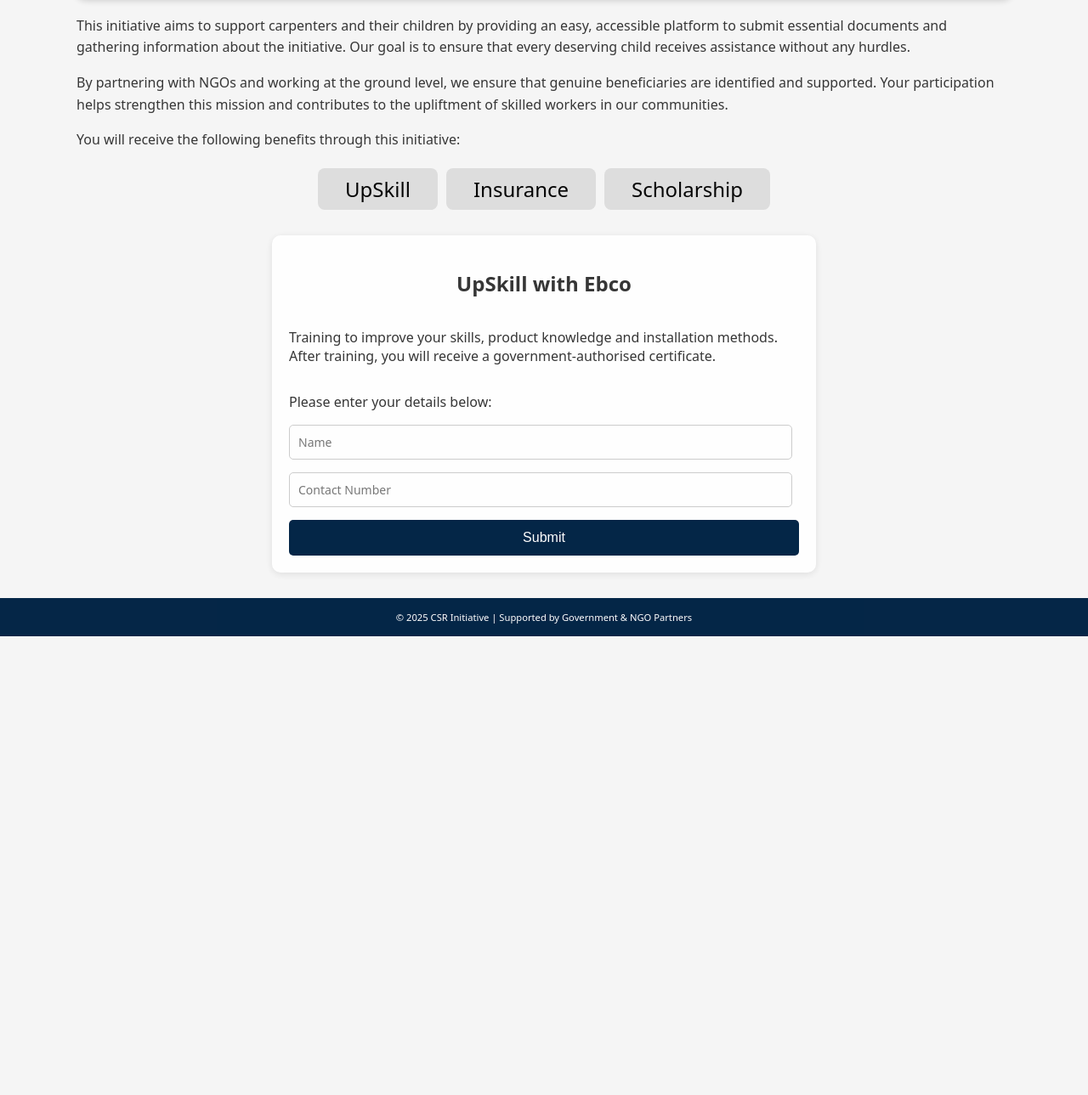
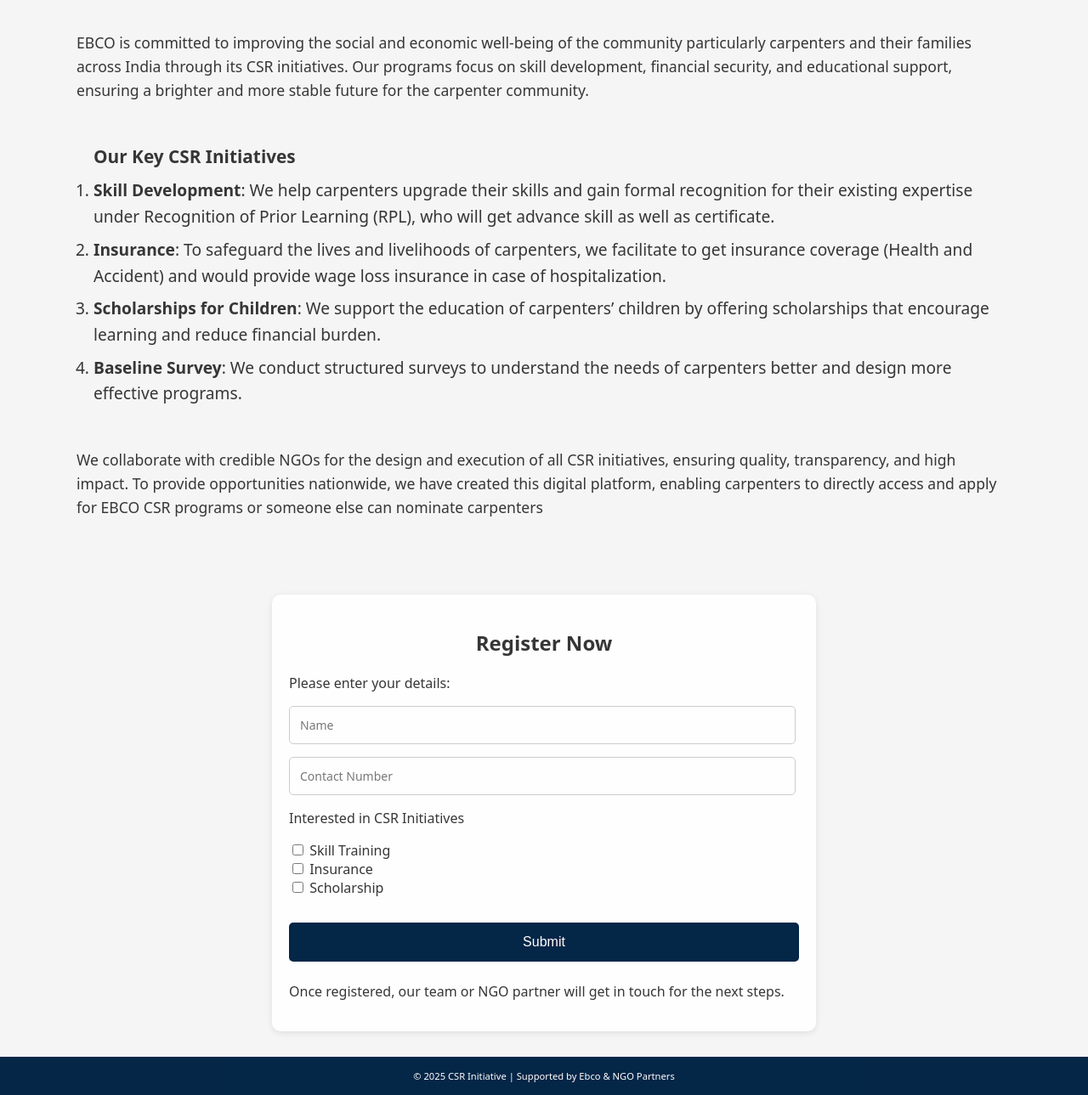
Before and after one commit to bhaveshatebco/csr-micro, a plain HTML site: page index.html in a window 1280 px wide. Shown: the part 717-2006 px from the top of the page at 85% size. Before the commit the page ends 1466 px from the top, so only its background shows below. Drawn offline with Linux system fonts and the light colour scheme.

Commit message:
Updated info as per document received from AM

```diff
--- a/index.html
+++ b/index.html
@@ -1,5 +1,6 @@
 <!DOCTYPE html>
 <html lang="en">
+
 <head>
   <meta charset="UTF-8" />
   <meta name="viewport" content="width=device-width, initial-scale=1.0" />
@@ -21,7 +22,7 @@
       text-align: center;
       font-size: 20px;
       font-weight: bold;
-      margin-bottom: 1rem;
+      margin-bottom: 0.5rem;
     }
 
     /* Header layout fix */
@@ -34,7 +35,9 @@
       max-width: 1600px;
     }
 
-.header-left, .header-center, .header-right {
+    .header-left,
+    .header-center,
+    .header-right {
       flex: 1;
     }
 
@@ -54,17 +57,16 @@
       object-fit: contain;
     }
 
-
     .lang-select {
       /* margin: 15px auto; */
-      margin:0;
+      margin: 0;
       /* text-align: left; */
       max-width: 1100px;
-      display:flex;
+      display: flex;
       justify-content: center;
-      align-items:center;
+      align-items: center;
       padding-left: 16px;
-      text-align:right;
+      text-align: right;
       /* gap:10px; */
     }
 
@@ -80,13 +82,14 @@
     .carousel-container {
       width: 100%;
       max-width: 1100px;
-      margin: 20px auto;
+      margin: 10px auto;
       overflow: hidden;
       border-radius: 10px;
       aspect-ratio: 16 / 9;
       position: relative;
-      box-shadow: 0 2px 10px rgba(0,0,0,0.2);
+      box-shadow: 0 2px 10px rgba(0, 0, 0, 0.2);
     }
+
     .carousel-slide {
       display: none;
       height: 100%;
@@ -95,7 +98,9 @@
       top: 0;
       left: 0;
     }
-    .carousel-slide img, .carousel-slide video {
+
+    .carousel-slide img,
+    .carousel-slide video {
       width: 100%;
       height: auto;
     }
@@ -107,40 +112,48 @@
       background: #fff;
       padding: 20px;
       border-radius: 10px;
-      box-shadow: 0 2px 10px rgba(0,0,0,0.1);
+      box-shadow: 0 2px 10px rgba(0, 0, 0, 0.1);
       margin: 30px auto;
     }
+
     .form-container h2 {
       text-align: center;
       margin-bottom: 20px;
     }
+
     .form-group {
       margin-bottom: 15px;
     }
+
     .form-group label {
       display: block;
       margin-bottom: 5px;
       /* font-weight: bold; */
     }
-    .form-group input, .form-group select {
+
+    .form-group input,
+    .form-group select {
       width: 95%;
-      padding: 10px;
+      padding: 12px;
       border: 1px solid #ccc;
       border-radius: 5px;
       font-size: 14px;
       font-family: system-ui, 'Segoe UI', sans-serif;
+      /* margin: 0.5rem 0; */
     }
 
     .submit-btn {
       background: #002244;
       color: #fff;
-      padding: 12px;
+      padding: 14px;
       border: none;
       width: 100%;
       font-size: 16px;
       border-radius: 5px;
       cursor: pointer;
+      margin: 0.5rem 0;
     }
+
     .submit-btn:hover {
       background: #003366;
     }
@@ -161,7 +174,8 @@
       object-fit: cover;
     }
 
-    .prev, .next {
+    .prev,
+    .next {
       cursor: pointer;
       position: absolute;
       top: 50%;
@@ -169,15 +183,20 @@
       color: #fff;
       font-size: 24px;
       transform: translateY(-50%);
-      background: rgba(0,0,0,0.1);
+      background: rgba(0, 0, 0, 0.1);
       border-radius: 5px;
       user-select: none;
     }
 
-    .next { right: 10px; }
-    .prev { left: 10px; }
+    .next {
+      right: 10px;
+    }
 
-    .tab-btn{
+    .prev {
+      left: 10px;
+    }
+
+    .tab-btn {
       font-family: system-ui;
       padding: 0.5rem 2rem;
       border-radius: 8px;
@@ -187,18 +206,53 @@
       cursor: pointer;
     }
 
-    .tab-btn:hover{
+    .tab-btn:hover {
       background-color: #ffffff;
     }
 
-    .tab-buttons { max-width:1100px; margin:20px auto; display:flex; gap:10px; justify-content:center; }
-    .info-text { max-width:1100px;margin:20px auto;font-family:system-ui,Arial,sans-serif;line-height:1.6;font-size:16px; padding: 0 16px; }
-    .info-text ol { padding-left: 20px; margin-top:10px; }
-    .info-text ol li { margin: 8px 0; }
+    .tab-buttons {
+      max-width: 1100px;
+      margin: 40px auto;
+      display: flex;
+      gap: 10px;
+      justify-content: center;
+    }
 
-    /* ------------------------------ */
-/* RESPONSIVE FIXES (Mobile/Tablets) */
-/* ------------------------------ */
+    .info-text {
+      max-width: 1100px;
+      margin: 20px auto;
+      font-family: system-ui, Arial, sans-serif;
+      line-height: 1.6;
+      font-size: 16px;
+      padding: 0 16px;
+    }
+
+    .info-text p {
+      margin: 3rem 0;
+      font-size: 1.1rem;
+    }
+
+    .info-text ol {
+      padding-left: 20px;
+      margin-top: 10px;
+      font-size: larger;
+    }
+
+    .info-text ol strong {
+      font-size: 1.3rem;
+      padding: 0px !important;
+    }
+
+    .info-text ol li span {
+      font-weight: bold;
+    }
+
+    .info-text ol li {
+      margin: 8px 0;
+    }
+
+    /* ------------------------------ RESPONSIVE FIXES (Mobile/Tablets) ------------------------------ */
+
     @media(max-width: 900px) {
 
       header div {
@@ -246,7 +300,8 @@
         width: auto;
       }
 
-  .prev, .next {
+      .prev,
+      .next {
         font-size: 20px;
         padding: 8px;
       }
@@ -269,21 +324,10 @@
         font-size: 14px;
       }
     }
-
-
   </style>
 </head>
+
 <body>
-
-<!-- <header>
-  <div style="display:flex;justify-content:space-between; align-items:center; margin:auto; padding:0 10px; max-width: 1600px;">
-    <div style="font-size: 2rem;">CSR Initiative – by Ebco Pvt. Ltd.</div>
-
-    <div class="lang-select" >
-      <div id="google_translate_element" style="display:inline-block;"></div>
-    </div>
-  </div>
-</header> -->
 
   <header>
     <div class="header-bar">
@@ -306,14 +350,7 @@
     </div>
   </header>
 
-<!-- Google Translate -->
 
-<script type="text/javascript">
-function googleTranslateElementInit() {
-  new google.translate.TranslateElement({pageLanguage: 'en', includedLanguages: 'en,hi,or', layout: google.translate.TranslateElement.InlineLayout.HORIZONTAL}, 'google_translate_element');
-}
-</script>
-<script type="text/javascript" src="//translate.google.com/translate_a/element.js?cb=googleTranslateElementInit"></script>
 
   <!-- Carousel -->
   <div class="carousel-container">
@@ -324,13 +361,164 @@ function googleTranslateElementInit() {
       <img src="https://dashboard.ebco.in/wp-content/uploads/2025/11/insurance-image-01.webp" alt="Slide 2" />
     </div>
     <div class="carousel-slide fade">
-    <img src="https://dashboard.ebco.in/wp-content/uploads/2025/11/children-scholarship-image-01.webp" alt="Slide 3" />
+      <img src="https://dashboard.ebco.in/wp-content/uploads/2025/11/children-scholarship-image-01.webp"
+        alt="Slide 3" />
     </div>
 
     <!-- Controls -->
     <a class="prev" onclick="plusSlides(-1)">&#10094;</a>
     <a class="next" onclick="plusSlides(1)">&#10095;</a>
   </div>
+
+
+
+  <div class="info-text">
+    <!-- <p>
+      This initiative aims to support carpenters and their children by providing an easy, accessible platform to submit
+      essential documents and gathering information about the initiative. Our goal is to ensure that every deserving
+      child receives assistance without any hurdles.
+    </p>
+    <p>
+      By partnering with NGOs and working at the ground level, we ensure that genuine beneficiaries are identified and
+      supported. Your participation helps strengthen this mission and contributes to the upliftment of skilled workers
+      in our communities.
+    </p>
+
+    <p>You will receive the following benefits through this initiative:</p> -->
+
+    <p>EBCO is committed to improving the social and economic well-being of the community particularly carpenters and
+      their families across India through its CSR initiatives. Our programs focus on skill development, financial
+      security, and educational support, ensuring a brighter and more stable future for the carpenter community.</p>
+
+    <p>
+    <ol>
+      <strong>Our Key CSR Initiatives</strong>
+      <li><span>Skill Development</span>: We help carpenters upgrade their skills and gain formal recognition for their
+        existing expertise under Recognition of Prior Learning (RPL), who will get advance skill as well as certificate.
+      </li>
+      <li><span>Insurance</span>: To safeguard the lives and livelihoods of carpenters, we facilitate to get insurance
+        coverage (Health and Accident) and would provide wage loss insurance in case of hospitalization.</li>
+      <li><span>Scholarships for Children</span>: We support the education of carpenters’ children by offering
+        scholarships that encourage learning and reduce financial burden.</li>
+      <li><span>Baseline Survey</span>: We conduct structured surveys to understand the needs of carpenters better and
+        design more effective programs.</li>
+    </ol>
+    </p>
+
+    <p>We collaborate with credible NGOs for the design and execution of all CSR initiatives, ensuring quality,
+      transparency, and high impact. To provide opportunities nationwide, we have created this digital platform,
+      enabling carpenters to directly access and apply for EBCO CSR programs or someone else can nominate carpenters</p>
+
+
+  </div>
+
+  <!-- Tabs -->
+  <div class="tab-buttons">
+    <!-- <button onclick="showSection('upskill')" class="tab-btn">Register Now</button> -->
+    <!-- <button onclick="showSection('insurance')" class="tab-btn">Insurance</button> -->
+    <!-- <button onclick="showSection('scholarship')" class="tab-btn">Scholarship</button> -->
+  </div>
+
+  <!-- Upskill Form -->
+  <div id="upskill" class="form-container">
+    <!-- <h2>UpSkill with Ebco</h2> -->
+    <!-- <p style="padding: 1rem 0;">Training to improve your skills, product knowledge and installation methods. After
+      training, you will receive a government-authorised certificate.</p> -->
+    <h2>Register Now</h2>
+    <p>Please enter your details: </p>
+    <form>
+      <div class="form-group">
+        <input type="text" required placeholder="Name" />
+      </div>
+      <div class="form-group">
+        <input type="text" required placeholder="Contact Number" />
+      </div>
+      <div>
+        <p>Interested in CSR Initiatives</p>
+        <input type="checkbox" id="skill-training" name="skill-training" value="Bike">
+        <label for="skill-training">Skill Training</label>
+        <br>
+        <input type="checkbox" id="insurance" name="insurance" value="Car">
+        <label for="insurance">Insurance</label>
+        <br>
+        <input type="checkbox" id="scholarship" name="scholarship" value="Boat">
+        <label for="scholarship">Scholarship</label>
+        <br><br>
+      </div>
+      <button class="submit-btn" type="submit">Submit</button>
+    </form>
+    <p>Once registered, our team or NGO partner will get in touch for the next steps.</p>
+  </div>
+
+  <!-- Insurance Paragraph -->
+  <div id="insurance" class="form-container" style="display:none;">
+    <h2>Insurance Support</h2>
+    <p style="padding: 1rem 0;">Government-authorized insurance to protect you and your family.</p>
+    <p>This insurance scheme is provided directly by the government to support carpenters and their families. Details
+      will be processed through verified NGO partners to ensure genuine beneficiaries receive timely help.</p>
+    <p>Please stay connected with our field representatives for updates regarding eligibility and required
+      documentation.</p>
+  </div>
+
+  <!-- Scholarship Form -->
+  <div id="scholarship" class="form-container" style="display:none;">
+    <h2>Children Information Form</h2>
+    <p style="padding: 1rem 0;">Scholarship support for your children to help with their education.</p>
+    <form>
+      <div class="form-group">
+        <input type="text" required placeholder="Child (Student) Name" />
+      </div>
+
+      <div class="form-group">
+        <input type="text" required placeholder="School Name & City" />
+      </div>
+
+      <div class="form-group">
+        <input type="text" placeholder="Roll Number" />
+      </div>
+
+      <div class="form-group">
+        <input type="text" placeholder="City and State " />
+      </div>
+
+      <div class="form-group">
+        <input type="text" placeholder="Parents Name" />
+      </div>
+
+      <div class="form-group">
+        <input type="text" placeholder="Parents Contact Number" />
+      </div>
+
+      <div class="form-group">
+        <label>Upload Marksheet</label>
+        <input type="file" accept="image/*,application/pdf" />
+      </div>
+
+      <div class="form-group">
+        <label>Additional Images / PDFs</label>
+        <input type="file" multiple accept="image/*,application/pdf" />
+      </div>
+
+      <button class="submit-btn" type="submit">Submit</button>
+    </form>
+    <p>Once registered, our team or NGO partner will get in touch for the next steps.</p>
+  </div>
+
+  <footer>
+    © 2025 CSR Initiative | Supported by Ebco & NGO Partners
+  </footer>
+
+  <!-- ---------------------------------------------------------------------- Google Translate Script ---------------------------------------------------------------------- -->
+
+  <script type="text/javascript">
+    function googleTranslateElementInit() {
+      new google.translate.TranslateElement({ pageLanguage: 'en', includedLanguages: 'en,hi,or', layout: google.translate.TranslateElement.InlineLayout.HORIZONTAL }, 'google_translate_element');
+    }
+  </script>
+  <script type="text/javascript"
+    src="//translate.google.com/translate_a/element.js?cb=googleTranslateElementInit"></script>
+
+  <!-- ---------------------------------------------------------------------- Carousel Script ---------------------------------------------------------------------- -->
 
   <script>
     let slideIndex = 1;
@@ -392,95 +580,9 @@ function handleSwipe(diff) {
         plusSlides(1);  // Swipe Left → Next
       }
     }
-
   </script>
 
-<div class="info-text">
-  <p>
-    This initiative aims to support carpenters and their children by providing an easy, accessible platform to submit essential documents and gathering information about the initiative. Our goal is to ensure that every deserving child receives assistance without any hurdles.
-  </p>
-  <p>
-    By partnering with NGOs and working at the ground level, we ensure that genuine beneficiaries are identified and supported. Your participation helps strengthen this mission and contributes to the upliftment of skilled workers in our communities.
-  </p>
-
-  <p>You will receive the following benefits through this initiative:</p>
-
-</div>
-
-<!-- Tabs -->
-<div class="tab-buttons">
-  <button onclick="showSection('upskill')" class="tab-btn">UpSkill </button>
-  <button onclick="showSection('insurance')" class="tab-btn">Insurance</button>
-  <button onclick="showSection('scholarship')" class="tab-btn">Scholarship</button>
-</div>
-
-<!-- Upskill Form -->
-<div id="upskill" class="form-container">
-  <h2>UpSkill  with Ebco</h2>
-  <p style="padding: 1rem 0;">Training to improve your skills, product knowledge and installation methods. After training, you will receive a government-authorised certificate.</p>
-  <p>Please enter your details below: </p>
-  <p></p>
-  <form>
-    <div class="form-group">
-      <input type="text" required placeholder="Name" />
-    </div>
-    <div class="form-group">
-      <input type="text" required placeholder="Contact Number" />
-    </div>
-    <button class="submit-btn" type="submit">Submit</button>
-  </form>
-</div>
-
-<!-- Insurance Paragraph -->
-<div id="insurance" class="form-container" style="display:none;">
-  <h2>Insurance Support</h2>
-  <p style="padding: 1rem 0;">Government-authorized insurance to protect you and your family.</p>
-  <p>This insurance scheme is provided directly by the government to support carpenters and their families. Details will be processed through verified NGO partners to ensure genuine beneficiaries receive timely help.</p>
-  <p>Please stay connected with our field representatives for updates regarding eligibility and required documentation.</p>
-</div>
-
-<!-- Scholarship Form -->
-<div id="scholarship" class="form-container" style="display:none;">
-  <h2>Children Information Form</h2>
-  <p style="padding: 1rem 0;">Scholarship support for your children to help with their education.</p>
-  <form>
-    <div class="form-group">
-      <input type="text" required placeholder="Child (Student) Name" />
-    </div>
-
-    <div class="form-group">
-      <input type="text" required placeholder="School Name & City" />
-    </div>
-
-    <div class="form-group">
-      <input type="text" placeholder="Roll Number" />
-    </div>
-
-    <div class="form-group">
-      <input type="text" placeholder="City and State " />
-    </div>
-
-    <div class="form-group">
-      <input type="text" placeholder="Parents Name" />
-    </div>
-
-    <div class="form-group">
-      <input type="text" placeholder="Parents Contact Number" />
-    </div>
-
-    <div class="form-group">
-      <label>Upload Marksheet</label>
-      <input type="file" accept="image/*,application/pdf" />
-    </div>
-
-    <div class="form-group">
-      <label>Additional Images / PDFs</label>
-      <input type="file" multiple accept="image/*,application/pdf" />
-    </div>
-
-    <button class="submit-btn" type="submit">Submit</button>
-  </form>
-</div>
+  <!-- ---------------------------------------------------------------------- Form Selection Script ---------------------------------------------------------------------- -->
 
   <script>
     function showSection(section) {
@@ -490,10 +592,6 @@ function showSection(section) {
       document.getElementById(section).style.display = 'block';
     }
   </script>
+</body>
 
-<footer>
-  © 2025 CSR Initiative | Supported by Government & NGO Partners
-</footer>
-
-</body>
 </html>
```
Lines whose indentation alone changed are shown as unchanged.
